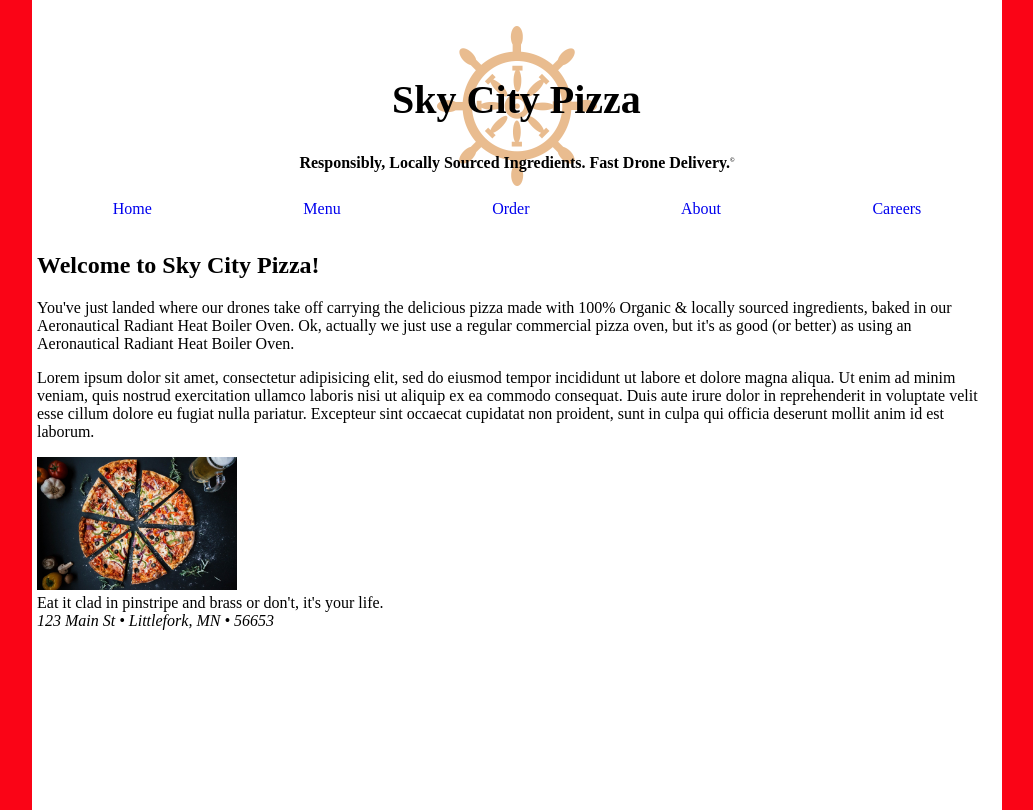
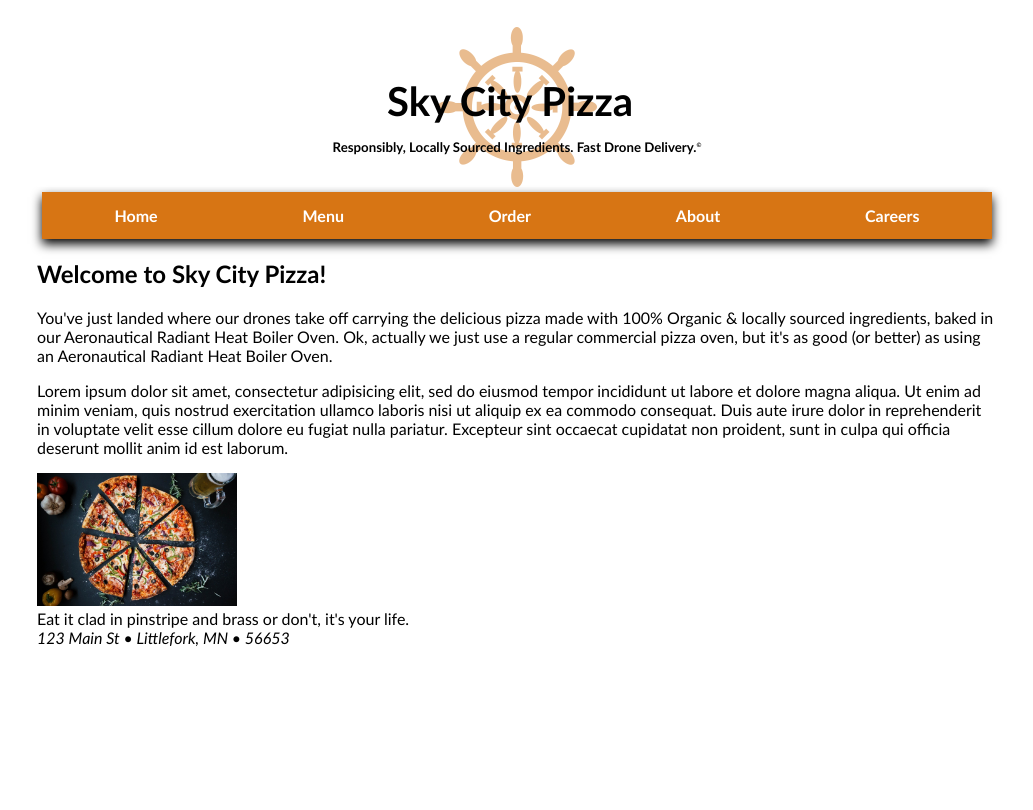
Before and after one commit to kfisc88-lsc-repos/cis1406_final_project, a PHP site: page /templates/test.html in a window 1280 px wide. Shown: the whole page, without its empty margins (123-1156 px from the left). Run offline with PHP 8.4, Linux system fonts and the light colour scheme.

Commit message:
styled navbar

```diff
--- a/css/style.css
+++ b/css/style.css
@@ -6,18 +6,18 @@
 
 /* HTML and Body */
 html {
-  background-color: #FA0416;
+  background-color: #FFFFFF;
+  font-family: Candara, sans-serif;
 }
 
 body {
-  background-color: white;
+  background-color: #FFFFFF;
   min-width: 320px;
   max-width: 960px;
   height: 100vh;
   margin: 0 auto 0 auto;
   padding: 5px;
 }
-
 
 
 /* Header Styles */
@@ -36,19 +36,16 @@ header h1 {
   position: absolute;
   font-size: 2.5em;
   left: 50%;
-  margin-left: -125px;
+  margin-left: -130px;
   top: 50%;
   margin-top: -30px;
-
-  /* border: 1px solid red; */
 }
 
-header h4 {
+header h5 {
   text-align: center;
   position: relative;
-  top: 80%;
+  top: 70%;
 }
-
 
 #copyright {
   font-size: 0.3em;
@@ -56,24 +53,38 @@ header h4 {
 
 
 /* Navigation Bar Styles */
+.horizontal {
+  width: 100%;
+}
 
 .horizontal ul {
   list-style-type: none;
-  margin: 0;
+  margin: 5px;
   padding: 0;
   -webkit-display: flex;
   display: flex;
+  box-shadow: 0px 5px 10px;
 }
 
 .horizontal li {
   -webkit-flex: 1 1 auto;
   flex: 1 1 auto;
-  /* border: 1px solid red; */
+
 }
 
 .horizontal li a {
   display: block;
   text-align: center;
+  text-decoration: none;
+  color: #FFFFFF;
+  font-weight: bold;
   padding: 14px 16px;
-  text-decoration: none;
 }
+
+a:link, a:visited {
+  background-color: #D77514;
+}
+
+a:active, a:hover{
+  background-color: #FFB46B;
+}
--- a/templates/test.html
+++ b/templates/test.html
@@ -12,7 +12,7 @@
 <body>
   <header>
   <h1>Sky City Pizza </h1>
-  <h4>Responsibly, Locally Sourced Ingredients. Fast Drone Delivery.<sup id="copyright">&copy;</sup></h4>
+  <h5>Responsibly, Locally Sourced Ingredients. Fast Drone Delivery.<sup id="copyright">&copy;</sup></h5>
   </header>
 
   <nav class="horizontal">
```
